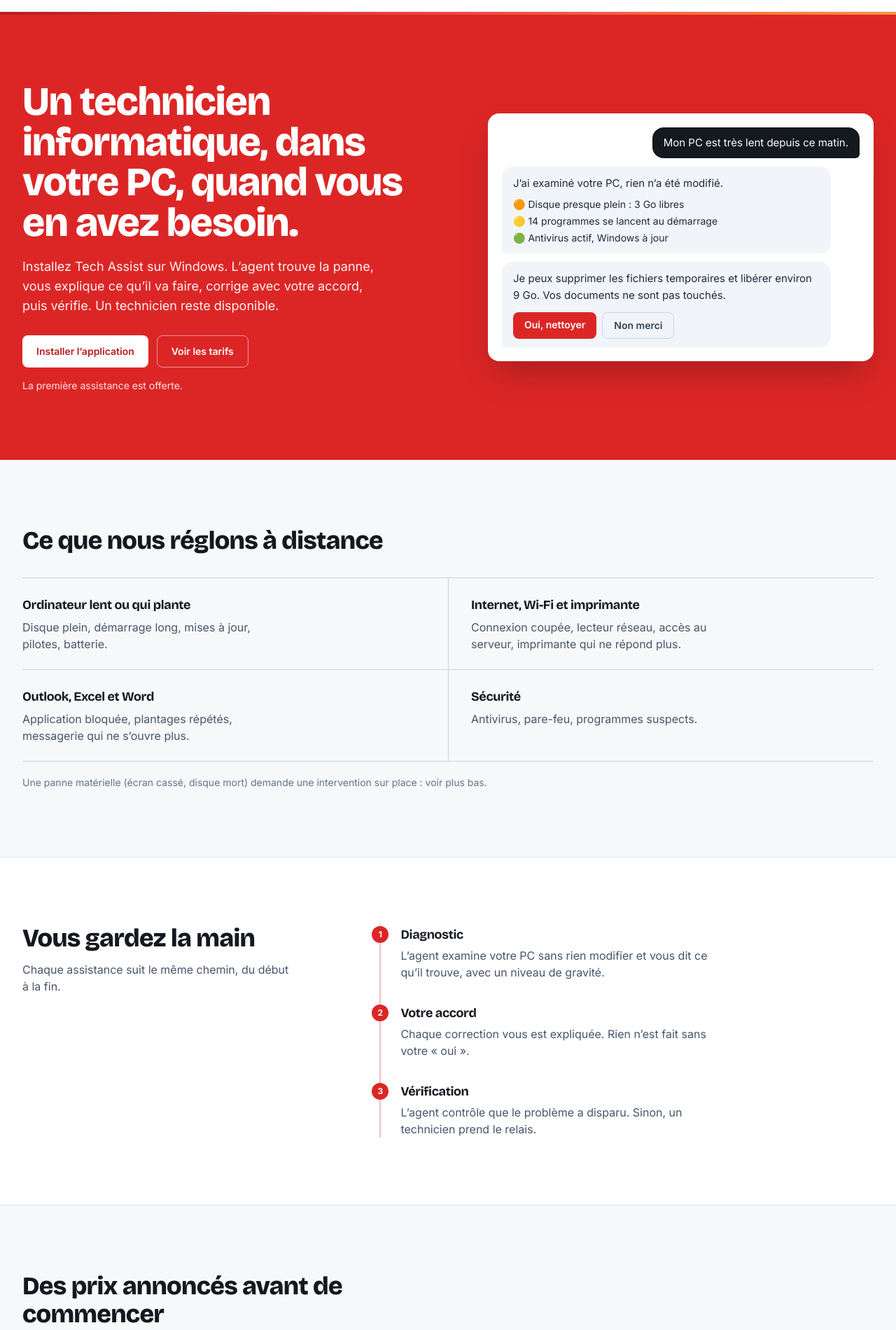
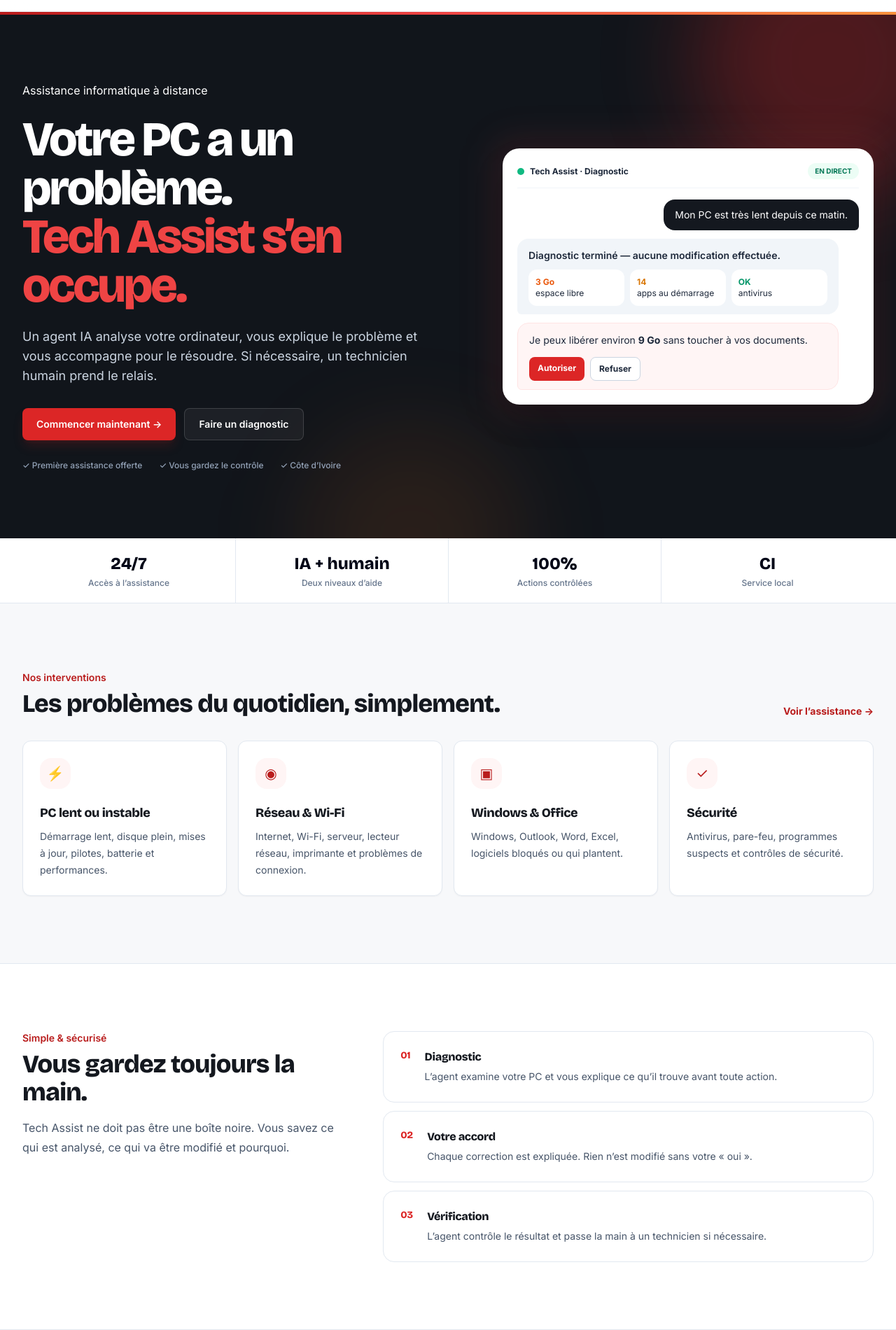
Before and after one commit to aubinfranck-hub/TECH-ASSIST, a React (Vite) app in the folder apps/web/: page / in a window 1280 px wide. Shown: the part 60-1960 px from the top of the page at 70% size. Built offline with nearby package versions, Linux system fonts and the light colour scheme; no server answers.

Commit message:
Improve Tech Assist web interface

```diff
--- a/apps/web/src/pages/HomePage.tsx
+++ b/apps/web/src/pages/HomePage.tsx
@@ -4,81 +4,70 @@ import { PricingTable } from '../components/PricingTable.js';
 import { TechnicianApplyForm } from '../components/TechnicianApplyForm.js';
 import { VisitRequestForm } from '../components/VisitRequestForm.js';
 
-const STEPS = [
-  { title: 'Diagnostic', text: 'L’agent examine votre PC sans rien modifier et vous dit ce qu’il trouve, avec un niveau de gravité.' },
-  { title: 'Votre accord', text: 'Chaque correction vous est expliquée. Rien n’est fait sans votre « oui ».' },
-  { title: 'Vérification', text: 'L’agent contrôle que le problème a disparu. Sinon, un technicien prend le relais.' },
+const SERVICES = [
+  { icon: '⚡', title: 'PC lent ou instable', text: 'Démarrage lent, disque plein, mises à jour, pilotes, batterie et performances.' },
+  { icon: '◉', title: 'Réseau & Wi-Fi', text: 'Internet, Wi-Fi, serveur, lecteur réseau, imprimante et problèmes de connexion.' },
+  { icon: '▣', title: 'Windows & Office', text: 'Windows, Outlook, Word, Excel, logiciels bloqués ou qui plantent.' },
+  { icon: '✓', title: 'Sécurité', text: 'Antivirus, pare-feu, programmes suspects et contrôles de sécurité.' },
 ];
 
-const SERVICES = [
-  { title: 'Ordinateur lent ou qui plante', text: 'Disque plein, démarrage long, mises à jour, pilotes, batterie.' },
-  { title: 'Internet, Wi-Fi et imprimante', text: 'Connexion coupée, lecteur réseau, accès au serveur, imprimante qui ne répond plus.' },
-  { title: 'Outlook, Excel et Word', text: 'Application bloquée, plantages répétés, messagerie qui ne s’ouvre plus.' },
-  { title: 'Sécurité', text: 'Antivirus, pare-feu, programmes suspects.' },
+const STEPS = [
+  { n: '01', title: 'Diagnostic', text: 'L’agent examine votre PC et vous explique ce qu’il trouve avant toute action.' },
+  { n: '02', title: 'Votre accord', text: 'Chaque correction est expliquée. Rien n’est modifié sans votre « oui ».' },
+  { n: '03', title: 'Vérification', text: 'L’agent contrôle le résultat et passe la main à un technicien si nécessaire.' },
 ];
 
 const FAQ = [
-  {
-    q: 'Le technicien peut-il voir mes fichiers personnels ?',
-    a: 'Non, sauf nécessité explicite liée au problème signalé et avec votre accord. Toutes les actions sont journalisées.',
-  },
-  {
-    q: 'Comment puis-je arrêter une session ?',
-    a: 'Un bouton « Arrêter » est visible pendant la session et permet de couper immédiatement l’assistance.',
-  },
-  {
-    q: 'Que se passe-t-il si mon problème est matériel ?',
-    a: 'Une panne matérielle ne peut pas toujours être résolue à distance. Nous pouvons vous orienter vers une intervention sur place.',
-  },
-  {
-    q: 'Comment se fait le paiement ?',
-    a: 'L’abonnement de 10 000 FCFA par mois se règle par Mobile Money depuis l’application.',
-  },
+  ['Le technicien peut-il voir mes fichiers personnels ?', 'Non, sauf nécessité explicite liée au problème signalé et avec votre accord. Les actions sont journalisées.'],
+  ['Comment puis-je arrêter une session ?', 'Un bouton « Arrêter » permet de couper immédiatement l’assistance pendant la session.'],
+  ['Et si mon problème est matériel ?', 'Une panne matérielle peut nécessiter une intervention sur place. Vous pouvez demander un déplacement.'],
+  ['Comment se fait le paiement ?', 'L’abonnement de 10 000 FCFA par mois se règle par Mobile Money depuis l’application.'],
 ];
 
 export function HomePage() {
   return (
     <div>
-      <section className="bg-brand-600">
-        <div className="ta-container grid gap-10 py-12 sm:py-16 lg:grid-cols-[1.05fr_.95fr] lg:items-center lg:gap-14 lg:py-24">
+      <section className="relative overflow-hidden bg-[#11151b] text-white">
+        <div className="absolute -right-24 -top-32 h-96 w-96 rounded-full bg-brand-600/30 blur-3xl" />
+        <div className="absolute -bottom-40 left-1/3 h-80 w-80 rounded-full bg-orange-500/10 blur-3xl" />
+        <div className="ta-container relative grid gap-12 py-14 sm:py-20 lg:grid-cols-[1.08fr_.92fr] lg:items-center lg:gap-16 lg:py-24">
           <div>
-            <h1 className="max-w-xl font-display text-[2.5rem] font-extrabold leading-[1.02] text-white sm:text-5xl lg:text-[3.6rem]">
-              Un technicien informatique, dans votre PC, quand vous en avez besoin.
+            <div className="ta-badge-dark"><span className="h-2 w-2 rounded-full bg-emerald-400" /> Assistance informatique à distance</div>
+            <h1 className="mt-6 max-w-3xl font-display text-[2.7rem] font-extrabold leading-[.98] tracking-[-.045em] sm:text-6xl lg:text-[4.35rem]">
+              Votre PC a un problème.<br /><span className="text-brand-500">Tech Assist s’en occupe.</span>
             </h1>
-            <p className="mt-5 max-w-lg text-base leading-7 text-red-50 sm:text-lg">
-              Installez Tech Assist sur Windows. L’agent trouve la panne, vous explique ce qu’il va faire, corrige avec votre accord, puis vérifie. Un technicien reste disponible.
+            <p className="mt-6 max-w-xl text-base leading-7 text-slate-300 sm:text-lg">
+              Un agent IA analyse votre ordinateur, vous explique le problème et vous accompagne pour le résoudre. Si nécessaire, un technicien humain prend le relais.
             </p>
-            <div className="mt-7 flex flex-col gap-3 sm:flex-row">
-              <Link to="/assistance" className="ta-button bg-white text-brand-700 hover:bg-red-50">Installer l’application</Link>
-              <a href="#tarifs" className="ta-button border border-white/50 text-white hover:bg-white/10">Voir les tarifs</a>
+            <div className="mt-8 flex flex-col gap-3 sm:flex-row">
+              <Link to="/assistance" className="ta-button bg-brand-600 text-white shadow-lg shadow-brand-900/30 hover:-translate-y-0.5 hover:bg-brand-500">Commencer maintenant →</Link>
+              <Link to="/diagnostic" className="ta-button border border-white/15 bg-white/5 text-white hover:bg-white/10">Faire un diagnostic</Link>
             </div>
-            <p className="mt-4 text-sm text-red-100">La première assistance est offerte.</p>
+            <div className="mt-7 flex flex-wrap gap-x-6 gap-y-2 text-xs font-medium text-slate-400">
+              <span>✓ Première assistance offerte</span><span>✓ Vous gardez le contrôle</span><span>✓ Côte d’Ivoire</span>
+            </div>
           </div>
 
-          <div className="mx-auto w-full max-w-md lg:max-w-none">
-            <div
-              className="rounded-2xl bg-white p-4 shadow-2xl sm:p-5"
-              role="img"
-              aria-label="Exemple de conversation entre un client et l’agent Tech Assist"
-            >
-              <div className="space-y-3 text-[15px] leading-6">
-                <div className="ml-auto w-fit max-w-[85%] rounded-2xl rounded-br-md bg-[#14181f] px-4 py-2.5 text-white">
-                  Mon PC est très lent depuis ce matin.
+          <div className="relative">
+            <div className="absolute -inset-4 rounded-[2rem] bg-brand-500/10 blur-xl" />
+            <div className="relative overflow-hidden rounded-[1.5rem] border border-white/10 bg-white p-4 shadow-2xl sm:p-5">
+              <div className="mb-4 flex items-center justify-between border-b border-slate-100 pb-3">
+                <div className="flex items-center gap-2"><span className="h-2.5 w-2.5 rounded-full bg-emerald-500" /><span className="text-xs font-bold text-slate-800">Tech Assist · Diagnostic</span></div>
+                <span className="rounded-full bg-emerald-50 px-2.5 py-1 text-[10px] font-bold text-emerald-700">EN DIRECT</span>
+              </div>
+              <div className="space-y-3 text-sm leading-6">
+                <div className="ml-auto w-fit max-w-[84%] rounded-2xl rounded-br-md bg-[#14181f] px-4 py-2.5 text-white">Mon PC est très lent depuis ce matin.</div>
+                <div className="max-w-[94%] rounded-2xl rounded-bl-md bg-slate-100 px-4 py-3 text-slate-800">
+                  <p className="font-semibold">Diagnostic terminé — aucune modification effectuée.</p>
+                  <div className="mt-2 grid gap-2 text-xs sm:grid-cols-3">
+                    <div className="rounded-xl bg-white p-2.5"><b className="text-orange-600">3 Go</b><br />espace libre</div>
+                    <div className="rounded-xl bg-white p-2.5"><b className="text-amber-600">14</b><br />apps au démarrage</div>
+                    <div className="rounded-xl bg-white p-2.5"><b className="text-emerald-600">OK</b><br />antivirus</div>
+                  </div>
                 </div>
-                <div className="max-w-[92%] rounded-2xl rounded-bl-md bg-slate-100 px-4 py-3 text-slate-800">
-                  <p>J’ai examiné votre PC, rien n’a été modifié.</p>
-                  <ul className="mt-2 space-y-1 text-sm">
-                    <li>🟠 Disque presque plein : 3 Go libres</li>
-                    <li>🟡 14 programmes se lancent au démarrage</li>
-                    <li>🟢 Antivirus actif, Windows à jour</li>
-                  </ul>
-                </div>
-                <div className="max-w-[92%] rounded-2xl rounded-bl-md bg-slate-100 px-4 py-3 text-slate-800">
-                  <p>Je peux supprimer les fichiers temporaires et libérer environ 9 Go. Vos documents ne sont pas touchés.</p>
-                  <div className="mt-3 flex gap-2">
-                    <span className="rounded-lg bg-brand-600 px-4 py-2 text-sm font-semibold text-white">Oui, nettoyer</span>
-                    <span className="rounded-lg border border-slate-300 px-4 py-2 text-sm font-semibold text-slate-700">Non merci</span>
-                  </div>
+                <div className="max-w-[94%] rounded-2xl rounded-bl-md border border-brand-100 bg-brand-50 px-4 py-3 text-slate-800">
+                  <p>Je peux libérer environ <b>9 Go</b> sans toucher à vos documents.</p>
+                  <div className="mt-3 flex gap-2"><span className="rounded-lg bg-brand-600 px-3 py-2 text-xs font-bold text-white">Autoriser</span><span className="rounded-lg border border-slate-300 bg-white px-3 py-2 text-xs font-bold">Refuser</span></div>
                 </div>
               </div>
             </div>
@@ -86,103 +75,73 @@ export function HomePage() {
         </div>
       </section>
 
+      <section className="border-b border-slate-200 bg-white">
+        <div className="ta-container grid grid-cols-2 divide-x divide-slate-200 sm:grid-cols-4">
+          {[
+            ['24/7', 'Accès à l’assistance'], ['IA + humain', 'Deux niveaux d’aide'], ['100%', 'Actions contrôlées'], ['CI', 'Service local'],
+          ].map(([value, label]) => <div key={label} className="px-3 py-5 text-center sm:px-6"><p className="font-display text-xl font-extrabold text-slate-950 sm:text-2xl">{value}</p><p className="mt-1 text-[11px] font-medium text-slate-500 sm:text-xs">{label}</p></div>)}
+        </div>
+      </section>
+
       <section className="ta-container ta-section">
-        <h2 className="max-w-xl font-display text-3xl font-extrabold sm:text-4xl">Ce que nous réglons à distance</h2>
-        <div className="mt-8 grid border-t border-slate-300 sm:grid-cols-2">
-          {SERVICES.map((service, i) => (
-            <div key={service.title} className={`border-b border-slate-300 py-6 sm:pr-8 ${i % 2 === 1 ? 'sm:border-l sm:pl-8' : ''}`}>
-              <h3 className="text-lg font-bold">{service.title}</h3>
-              <p className="mt-1.5 max-w-sm text-slate-600">{service.text}</p>
-            </div>
+        <div className="flex flex-col justify-between gap-4 sm:flex-row sm:items-end">
+          <div><p className="ta-eyebrow">Nos interventions</p><h2 className="mt-2 font-display text-3xl font-extrabold sm:text-4xl">Les problèmes du quotidien, simplement.</h2></div>
+          <Link to="/assistance" className="text-sm font-bold text-brand-700 hover:underline">Voir l’assistance →</Link>
+        </div>
+        <div className="mt-8 grid gap-4 sm:grid-cols-2 lg:grid-cols-4">
+          {SERVICES.map((service) => (
+            <article key={service.title} className="ta-card group p-6 transition duration-200 hover:-translate-y-1 hover:border-brand-200 hover:shadow-soft">
+              <div className="flex h-11 w-11 items-center justify-center rounded-2xl bg-brand-50 text-xl text-brand-700">{service.icon}</div>
+              <h3 className="mt-5 text-lg font-extrabold">{service.title}</h3>
+              <p className="mt-2 text-sm leading-6 text-slate-600">{service.text}</p>
+            </article>
           ))}
         </div>
-        <p className="mt-5 text-sm text-slate-500">Une panne matérielle (écran cassé, disque mort) demande une intervention sur place : voir plus bas.</p>
       </section>
 
-      <section className="border-y border-slate-200 bg-white py-14 sm:py-16 lg:py-24">
-        <div className="ta-container grid gap-10 lg:grid-cols-[.8fr_1.2fr]">
-          <div>
-            <h2 className="font-display text-3xl font-extrabold sm:text-4xl">Vous gardez la main</h2>
-            <p className="mt-3 max-w-sm text-slate-600">Chaque assistance suit le même chemin, du début à la fin.</p>
+      <section className="border-y border-slate-200 bg-white">
+        <div className="ta-container grid gap-12 py-16 lg:grid-cols-[.8fr_1.2fr] lg:py-24">
+          <div><p className="ta-eyebrow">Simple & sécurisé</p><h2 className="mt-2 font-display text-3xl font-extrabold sm:text-4xl">Vous gardez toujours la main.</h2><p className="mt-4 max-w-md leading-7 text-slate-600">Tech Assist ne doit pas être une boîte noire. Vous savez ce qui est analysé, ce qui va être modifié et pourquoi.</p></div>
+          <div className="grid gap-3">
+            {STEPS.map((step) => <div key={step.n} className="flex gap-5 rounded-2xl border border-slate-200 p-5 sm:p-6"><span className="font-display text-sm font-extrabold text-brand-600">{step.n}</span><div><h3 className="font-extrabold">{step.title}</h3><p className="mt-1 text-sm leading-6 text-slate-600">{step.text}</p></div></div>)}
           </div>
-          <ol className="relative space-y-8 border-l-2 border-brand-600/30 pl-7">
-            {STEPS.map((step, i) => (
-              <li key={step.title} className="relative">
-                <span className="absolute -left-[41px] top-0.5 flex h-6 w-6 items-center justify-center rounded-full bg-brand-600 text-xs font-bold text-white">{i + 1}</span>
-                <h3 className="text-lg font-bold">{step.title}</h3>
-                <p className="mt-1 max-w-md text-slate-600">{step.text}</p>
-              </li>
-            ))}
-          </ol>
         </div>
       </section>
 
       <section className="ta-container ta-section" id="tarifs">
-        <h2 className="max-w-xl font-display text-3xl font-extrabold sm:text-4xl">Des prix annoncés avant de commencer</h2>
-        <div className="mt-8">
-          <PricingTable />
-        </div>
+        <div className="mx-auto max-w-2xl text-center"><p className="ta-eyebrow">Tarifs transparents</p><h2 className="mt-2 font-display text-3xl font-extrabold sm:text-4xl">Commencez sans engagement.</h2><p className="mt-3 text-slate-600">Votre première assistance est offerte. Ensuite, choisissez la formule adaptée à votre besoin.</p></div>
+        <div className="mt-9"><PricingTable /></div>
       </section>
 
-      <section className="bg-[#14181f] py-14 text-white sm:py-16 lg:py-24" id="pme">
+      <section className="bg-[#11151b] py-16 text-white sm:py-20 lg:py-24" id="pme">
         <div className="ta-container grid gap-10 lg:grid-cols-2 lg:items-start">
-          <div>
-            <h2 className="max-w-md font-display text-3xl font-extrabold sm:text-4xl">Une entreprise, plusieurs PC, un seul suivi</h2>
-            <p className="mt-4 max-w-md leading-7 text-slate-300">
-              Vos employés rejoignent avec un code. Vous voyez l’état de chaque poste, les demandes d’aide et un rapport mensuel.
-            </p>
-            <Link to="/entreprise" className="mt-6 inline-flex font-semibold text-white underline decoration-brand-500 decoration-2 underline-offset-4 hover:decoration-white">
-              Ouvrir l’espace entreprise
-            </Link>
-          </div>
-          <div className="rounded-xl bg-white p-5 text-slate-900 sm:p-7">
-            <PmeRequestForm />
-          </div>
+          <div><p className="text-sm font-bold text-brand-400">POUR LES PME</p><h2 className="mt-2 max-w-lg font-display text-3xl font-extrabold sm:text-4xl">Un seul espace pour suivre tous vos postes.</h2><p className="mt-4 max-w-md leading-7 text-slate-300">Vos employés rejoignent avec un code. Vous suivez les demandes d’aide, l’état des postes et les interventions depuis un même espace.</p><Link to="/entreprise" className="mt-7 inline-flex rounded-xl bg-white px-5 py-3 text-sm font-bold text-slate-950 hover:bg-slate-100">Découvrir l’espace entreprise →</Link></div>
+          <div className="rounded-2xl bg-white p-5 text-slate-900 shadow-2xl sm:p-7"><PmeRequestForm /></div>
         </div>
       </section>
 
       <section id="visite" className="ta-container ta-section">
-        <div className="grid gap-10 lg:grid-cols-2">
-          <div>
-            <h2 className="max-w-md font-display text-3xl font-extrabold sm:text-4xl">Si le problème est matériel, nous nous déplaçons</h2>
-            <p className="mt-3 max-w-md leading-7 text-slate-600">
-              Écran, clavier, disque, câblage : décrivez la panne et votre quartier, nous vous répondons avec un devis.
-            </p>
-          </div>
-          <div className="ta-card p-5 sm:p-7">
-            <VisitRequestForm />
-          </div>
+        <div className="grid gap-10 lg:grid-cols-2 lg:items-start">
+          <div><p className="ta-eyebrow">Intervention sur place</p><h2 className="mt-2 max-w-md font-display text-3xl font-extrabold sm:text-4xl">Le problème est matériel ?</h2><p className="mt-4 max-w-md leading-7 text-slate-600">Écran, clavier, disque, câblage : décrivez la panne et votre quartier. Nous vous répondons avec un devis.</p></div>
+          <div className="ta-card p-5 sm:p-7"><VisitRequestForm /></div>
         </div>
       </section>
 
-      <section id="technicien" className="border-t border-slate-200 bg-white py-14 sm:py-16 lg:py-24">
+      <section id="technicien" className="border-t border-slate-200 bg-white py-16 sm:py-20 lg:py-24">
         <div className="ta-container grid gap-10 lg:grid-cols-2">
-          <div>
-            <h2 className="max-w-md font-display text-3xl font-extrabold sm:text-4xl">Vous êtes technicien ?</h2>
-            <p className="mt-3 max-w-md leading-7 text-slate-600">
-              Candidatez pour reprendre les dossiers que l’agent ne peut pas résoudre, depuis la console technicien.
-            </p>
-          </div>
-          <div className="ta-card p-5 sm:p-7">
-            <TechnicianApplyForm />
-          </div>
+          <div><p className="ta-eyebrow">Rejoindre le réseau</p><h2 className="mt-2 max-w-md font-display text-3xl font-extrabold sm:text-4xl">Vous êtes technicien informatique ?</h2><p className="mt-4 max-w-md leading-7 text-slate-600">Reprenez les dossiers que l’agent ne peut pas résoudre et intervenez depuis la console technicien.</p></div>
+          <div className="ta-card p-5 sm:p-7"><TechnicianApplyForm /></div>
         </div>
       </section>
 
       <section className="ta-container ta-section">
-        <div className="mx-auto max-w-3xl">
-          <h2 className="font-display text-3xl font-extrabold sm:text-4xl">Questions fréquentes</h2>
-          <div className="mt-8 divide-y divide-slate-300 border-y border-slate-300">
-            {FAQ.map((item) => (
-              <details key={item.q} className="group py-5">
-                <summary className="cursor-pointer list-none pr-8 font-semibold marker:hidden">
-                  {item.q}
-                  <span className="float-right text-brand-600 transition group-open:rotate-45">+</span>
-                </summary>
-                <p className="mt-3 max-w-2xl text-sm leading-6 text-slate-600">{item.a}</p>
-              </details>
-            ))}
-          </div>
+        <div className="mx-auto max-w-3xl"><p className="ta-eyebrow">Besoin de réponses ?</p><h2 className="mt-2 font-display text-3xl font-extrabold sm:text-4xl">Questions fréquentes</h2><div className="mt-8 divide-y divide-slate-200 border-y border-slate-200">{FAQ.map(([q,a]) => <details key={q} className="group py-5"><summary className="cursor-pointer list-none pr-8 font-bold marker:hidden">{q}<span className="float-right text-xl font-normal text-brand-600 transition group-open:rotate-45">+</span></summary><p className="mt-3 max-w-2xl text-sm leading-6 text-slate-600">{a}</p></details>)}</div></div>
+      </section>
+
+      <section className="bg-brand-600">
+        <div className="ta-container flex flex-col gap-6 py-12 text-white sm:flex-row sm:items-center sm:justify-between sm:py-14">
+          <div><h2 className="font-display text-2xl font-extrabold sm:text-3xl">Votre ordinateur vous bloque ?</h2><p className="mt-1 text-sm text-red-100">Commencez par un diagnostic ou installez Tech Assist.</p></div>
+          <Link to="/assistance" className="ta-button shrink-0 bg-white text-brand-700 hover:bg-red-50">Commencer maintenant →</Link>
         </div>
       </section>
     </div>
```
